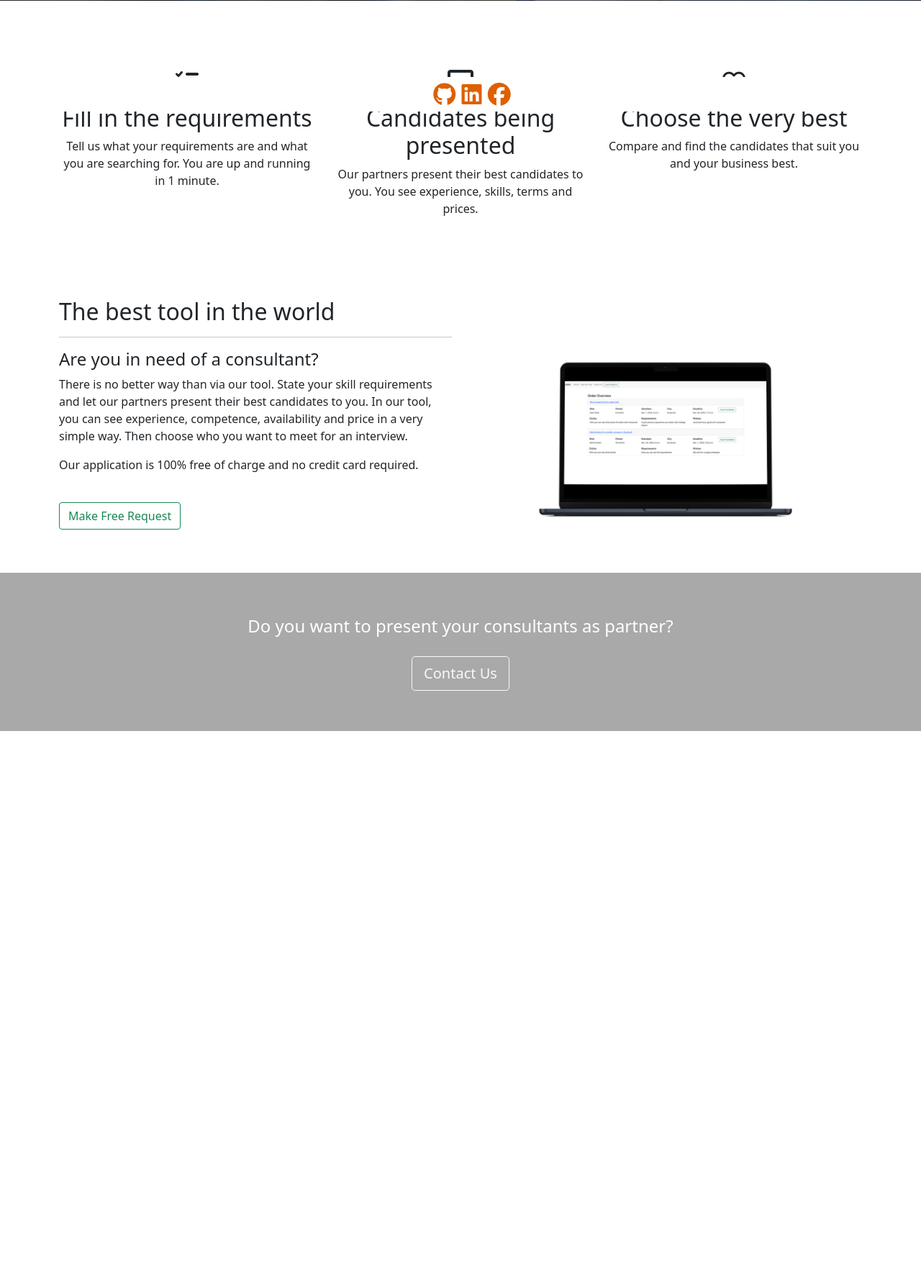
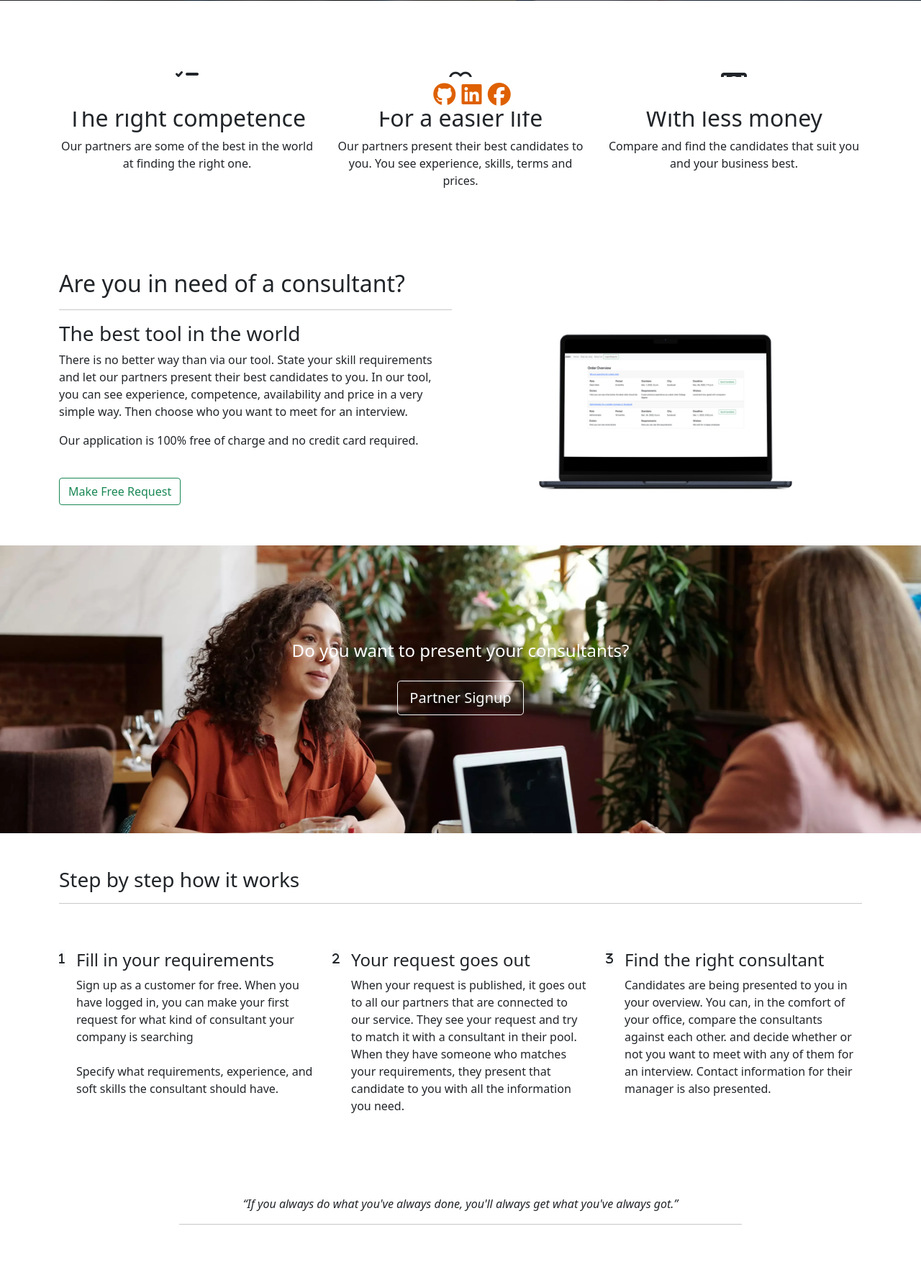
Before and after one commit to williamtyn/jobin, a Django app: page / in a window 1280 px wide. Shown: the part 621-2393 px from the top of the page at 72% size. Before the commit the page ends 1637 px from the top, so only its background shows below. Run offline with Django 3.2, Linux system fonts and the light colour scheme; parts of the project's set-up code (start-up, migrations or seed data) failed here and were passed over; some libraries are stand-ins or nearby versions.

Commit message:
add step-by-step to index.html and styled

```diff
--- a/static/css/style.css
+++ b/static/css/style.css
@@ -61,10 +61,20 @@
 
 /* Call to action with button */
 .cta {
-    background-color: darkgrey;
-    background-position: center;
+    background-image: url('../images/homepage_partner.webp');
+    background-color: #de6000;
+    background-position: 30% 30%;
     background-repeat: no-repeat;
     background-size: cover;
+    height: 400px;
+}
+
+.cta-overlay {
+    background-color: rgba(0, 0, 0, 0.7);
+    top: 0;
+    left: 0;
+    width: 100%;
+    height: 100%;
 }
 
 .cta p {
--- a/templates/index.html
+++ b/templates/index.html
@@ -13,10 +13,9 @@
                         Finding the right consultant is more difficult than ever.<br>
                         That's why we've made it simple.
                     </h4>
-        <a class="btn btn-outline-light btn-lg m-2" href="#"
-          role="button" rel="nofollow" target="_blank">Free Signup</a>
-        <a class="btn btn-outline-light btn-lg m-2" href="#"
-          target="_blank" role="button">Read more</a>
+                    <a class="btn btn-outline-light btn-lg m-2" href="{% url 'account_signup' %}" role="button">Free
+                        Signup</a>
+                    <a class="btn btn-outline-light btn-lg m-2" href="#steps" role="button">Read more</a>
                 </div>
             </div>
         </div>
@@ -24,27 +23,31 @@
 </header>
 
 <!--Icons with text-->
-<div class="container mt-5">
+<div class="container mt-5" id="why-use-us">
     <div class="row g-4 py-5 row-cols-1 row-cols-lg-3">
         <div class="feature col text-center">
-            <div class="feature-icon d-inline-flex align-items-center justify-content-center text-bg-primary bg-gradient fs-2 mb-3">
+            <div
+                class="feature-icon d-inline-flex align-items-center justify-content-center text-bg-primary bg-gradient fs-2 mb-3">
                 <i class="fa-solid fa-list-check"></i>
             </div>
-            <h3 class="fs-2">Fill in the requirements</h3>
-            <p>Tell us what your requirements are and what you are searching for. You are up and running in 1 minute.</p>
+            <h3 class="fs-2">The right competence</h3>
+            <p>Our partners are some of the best in the world at finding the right one.
+            </p>
         </div>
         <div class="feature col text-center">
-            <div class="feature-icon d-inline-flex align-items-center justify-content-center text-bg-primary bg-gradient fs-2 mb-3">
-                <i class="fa-solid fa-desktop"></i>
+            <div
+                class="feature-icon d-inline-flex align-items-center justify-content-center text-bg-primary bg-gradient fs-2 mb-3">
+                <i class="fa-regular fa-heart"></i>
             </div>
-            <h3 class="fs-2">Candidates being presented</h3>
+            <h3 class="fs-2">For a easier life</h3>
             <p>Our partners present their best candidates to you. You see experience, skills, terms and prices.</p>
         </div>
         <div class="feature col text-center">
-            <div class="feature-icon d-inline-flex align-items-center justify-content-center text-bg-primary bg-gradient fs-2 mb-3">
-                <i class="fa-regular fa-heart"></i>
+            <div
+                class="feature-icon d-inline-flex align-items-center justify-content-center text-bg-primary bg-gradient fs-2 mb-3">
+                <i class="fa fa-money"></i>
             </div>
-            <h3 class="fs-2">Choose the very best</h3>
+            <h3 class="fs-2">With less money</h3>
             <p>Compare and find the candidates that suit you and your business best.</p>
         </div>
     </div>
@@ -56,9 +59,9 @@
 <div class="container">
     <div class="row">
         <div class="col-md-6">
-            <h2>The best tool in the world</h2>
+            <h2>Are you in need of a consultant?</h2>
             <hr>
-            <h4>Are you in need of a consultant?</h4>
+            <h3>The best tool in the world</h3>
             <p>There is no better way than via our tool.
                 State your skill requirements and let our partners present their best candidates to you. In our tool,
                 you can see experience, competence, availability and price in a very simple way.
@@ -69,10 +72,11 @@
                 Our application is 100% free of charge and no credit card required.
             </p>
             <br>
-            <button type="button" class="btn btn-outline-success">Make Free Request</button>
+            <a class="btn btn-outline-success" href="{% url 'account_signup' %}" role="button">Make Free Request</a>
         </div>
         <div class="col-md-6">
-            <img src="../static/images/mockup_overview.jpg" class="img-fluid" alt="Image showing our application on a desktop">
+            <img src="../static/images/mockup_overview.jpg" class="img-fluid"
+                alt="Image showing our application on a desktop">
         </div>
     </div>
 </div>
@@ -80,9 +84,75 @@
 <!--Call to action with button-->
 <div class="container-fluid py-5 cta text-center">
     <h3 class="display-5 fw-bold"></h3>
-        <p class="col-md-8 fs-4 offset-2">
-            Do you want to present your consultants as partner?
+    <br>
+    <br>
+    <br>
+    <p class="col-md-12 fs-4">
+        Do you want to present your consultants?
     </p>
-        <button class="btn btn-outline-light btn-lg m-2" type="button">Contact Us</button>
+    <a class="btn btn-outline-light btn-lg m-2" href="{% url 'account_signup' %}" role="button">Partner Signup</a>
 </div>
+
+<!--Step By Step-->
+<div class="container" id="step-by-step">
+    <div class="row" id="steps">
+        <div class="col-md-12 mt-5">
+            <h3>Step by step how it works</h3>
+            <hr>
+        </div>
+    </div>
+    <div class="row g-4 py-5 row-cols-1 row-cols-lg-3">
+        <div class="col d-flex align-items-start">
+            <div class="icon-square bg-light text-dark flex-shrink-0 me-3">
+                <i class="fa-solid fa-1"></i>
+            </div>
+            <div>
+                <h4>Fill in your requirements</h4>
+                <p>
+                    Sign up as a customer for free. When you have logged in, you can make your first request for what
+                    kind of consultant your company is searching <br><br>
+                    Specify what requirements, experience, and soft skills the consultant should have.
+                </p>
+            </div>
+        </div>
+        <div class="col d-flex align-items-start">
+            <div class="icon-square bg-light text-dark flex-shrink-0 me-3">
+                <i class="fa-solid fa-2"></i>
+            </div>
+            <div>
+                <h4>Your request goes out</h4>
+                <p>
+                    When your request is published, it goes out to all our partners that are connected to our service.
+                    They see your request and try to match it with a consultant in their pool. When they have
+                    someone who matches your requirements, they present that candidate to you with all the information
+                    you need.
+                </p>
+            </div>
+        </div>
+        <div class="col d-flex align-items-start">
+            <div class="icon-square bg-light text-dark flex-shrink-0 me-3">
+                <i class="fa-solid fa-3"></i>
+            </div>
+            <div>
+                <h4>Find the right consultant</h4>
+                <p>
+                    Candidates are being presented to you in your overview. You can, in the comfort of your office,
+                    compare the consultants against each other.
+                    and decide whether or not you want to meet with any of them for an interview. Contact information
+                    for their manager is also presented.
+                </p>
+            </div>
+        </div>
+    </div>
+</div>
+
+<div class="container">
+    <div class="row">
+        <div class="col-md-12 mt-5 text-center">
+            <p><em>“If you always do what you've always done, you'll always get what you've always got.”</em></p>
+            <hr class="dividerline">
+        </div>
+    </div>
+</div>
+
 {%endblock%}
```
Also changed, not shown: static/images/homepage_partner.webp (added). Lines whose indentation alone changed are shown as unchanged.
